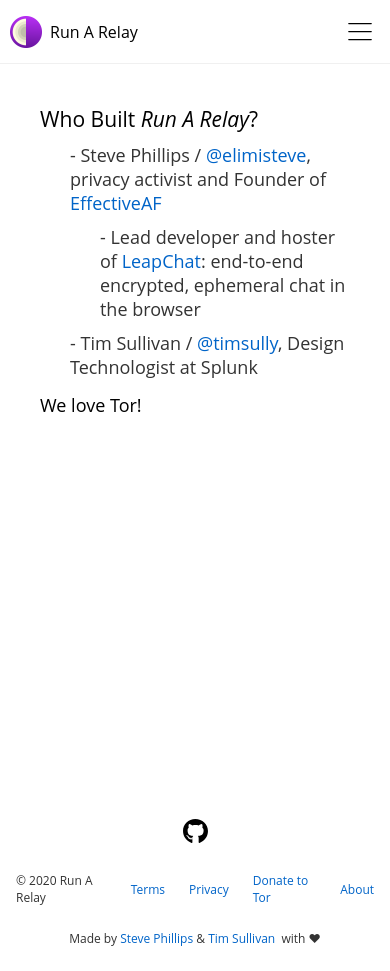
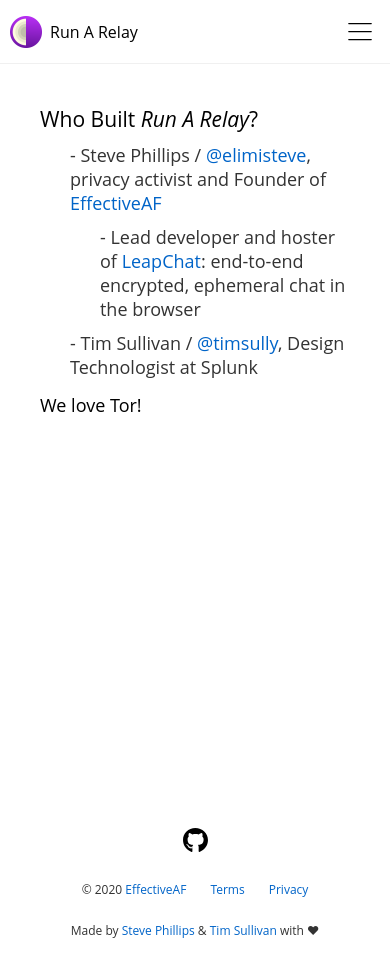
Before and after one commit to EffectiveAF/run-a-relay, a Svelte app: page /about in a window 390 px wide. Built offline with nearby package versions, Linux system fonts and the light colour scheme; a web font is replaced by a local one.

Commit message:
Footer tweaks after @timsully's mastery :tada:

```diff
--- a/src/Footer.svelte
+++ b/src/Footer.svelte
@@ -70,6 +70,11 @@
       justify-content: center;
     }
 
+    @media (max-width: 600px) {
+      .hide-xsmall {
+        display: none;
+      }
+    }
   }
 
 </style>
@@ -77,21 +82,21 @@
 <footer>
 
   <ul>
-    <li>© 2020 Run A Relay</li>
+    <li>© 2020&nbsp;<ExternalLink href="https://effective.af/">EffectiveAF</ExternalLink></li>
 
     <li><Link to="/terms">Terms</Link></li>
 
     <li><Link to="/privacy"><li>Privacy</li></Link></li>
 
-    <li><ExternalLink href="https://donate.torproject.org/">Donate to Tor</ExternalLink></li>
+    <li class="hide-xsmall"><ExternalLink href="https://donate.torproject.org/">Donate to Tor</ExternalLink></li>
 
-    <li><Link to="/about">About</Link></li>
+    <li class="hide-xsmall"><Link to="/about">About</Link></li>
   </ul>
 
-  <ExternalLink href="https://github.com/elimisteve/run-a-relay"><img src="./img/github_logo.svg" alt="Github Logo" width="25px" height="24px"></ExternalLink>
+  <ExternalLink href="https://github.com/EffectiveAF/run-a-relay"><img src="/img/github_logo.svg" alt="Github Logo" width="25px" height="24px"></ExternalLink>
 
   <ul class="list-end">
-    <li>Made by&nbsp;<ExternalLink href="https://github.com/elimisteve">Steve Phillips</ExternalLink>&nbsp;&&nbsp;<ExternalLink href="https://github.com/timsully">Tim Sullivan&nbsp;</ExternalLink>&nbsp;with&nbsp;<span>&#10084;</span>
+    <li>Made by&nbsp;<ExternalLink href="https://github.com/elimisteve">Steve Phillips</ExternalLink>&nbsp;&&nbsp;<ExternalLink href="https://github.com/timsully">Tim Sullivan</ExternalLink>&nbsp;with&nbsp;<span>&#10084;</span>
     </li>
   </ul>
 
```
